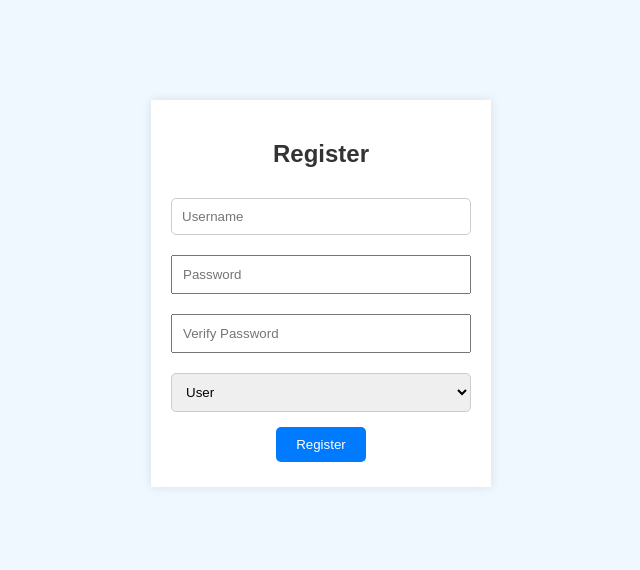
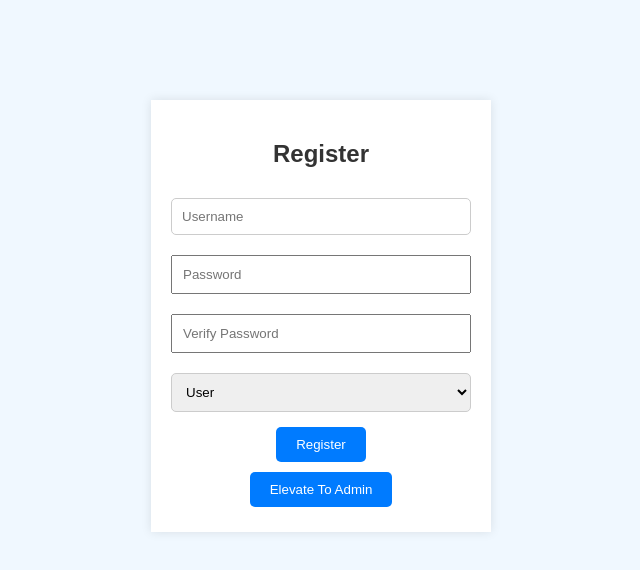
Before and after one commit to ramdjaram/lab-device-management, a React (Create React App) app in the folder frontend/: page /register in a window 1280 px wide. Shown: the top 570 px of the page, without its empty margins (319-959 px from the left). Built offline with nearby package versions, Linux system fonts and the light colour scheme.

Commit message:
Elevate to Admin. Enable admin to register admin

```diff
--- a/frontend/src/components/Register.js
+++ b/frontend/src/components/Register.js
@@ -8,6 +8,7 @@ const Register = () => {
 	const [password, setPassword] = useState('');
 	const [verifyPassword, setVerifyPassword] = useState('');
 	const [role, setRole] = useState('user');
+	const [isAdmin, setIsAdmin] = useState(false);
 	const navigate = useNavigate();
 
 	const handleSubmit = async (e) => {
@@ -18,6 +19,15 @@ const Register = () => {
 		}
 		await axios.post('http://localhost:5001/register', {username, password, role});
 		navigate('/login'); // Redirect to login page after successful registration
+	};
+
+	const handleRegisterClick = () => {
+		const adminPassword = prompt('Enter admin password to access admin registration:');
+		if (adminPassword === 'admin') {
+			setIsAdmin(true);
+		} else {
+			setIsAdmin(false);
+		}
 	};
 
 	return (
@@ -44,10 +54,11 @@ const Register = () => {
 				/>
 				<select value={role} onChange={(e) => setRole(e.target.value)}>
 					<option value="user">User</option>
-					<option value="admin">Admin</option>
+					{isAdmin && <option value="admin">Admin</option>}
 				</select>
 				<button type="submit">Register</button>
 			</form>
+			<button onClick={handleRegisterClick}>Elevate To Admin</button>
 		</div>
 	);
 };
```
